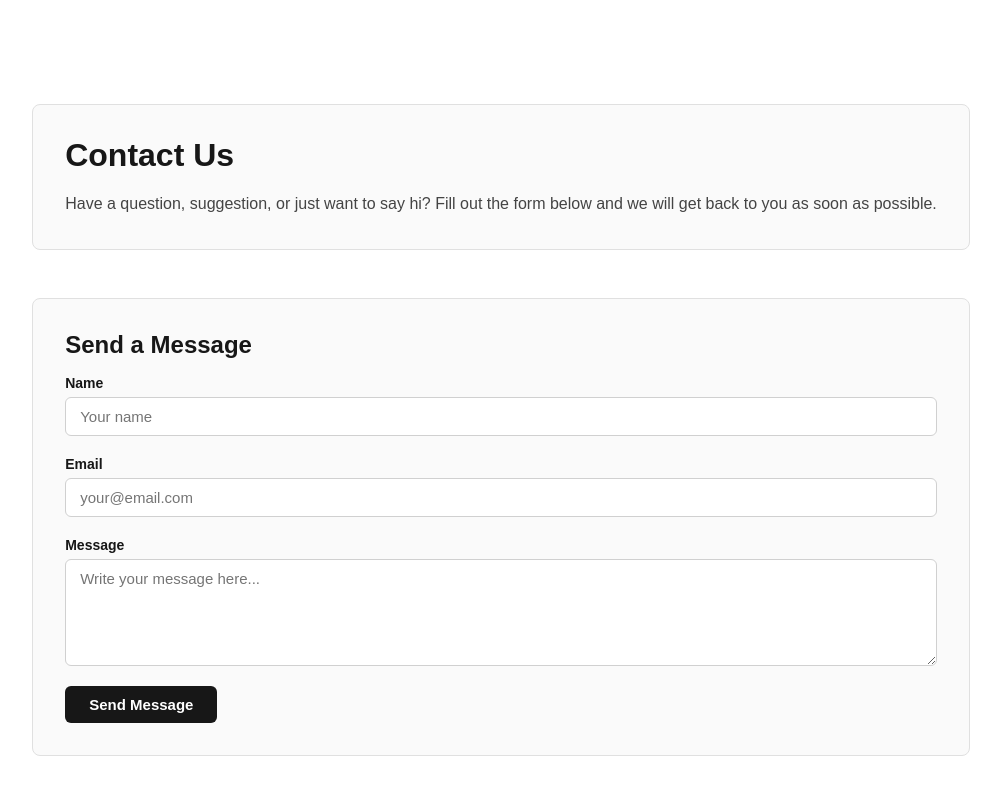
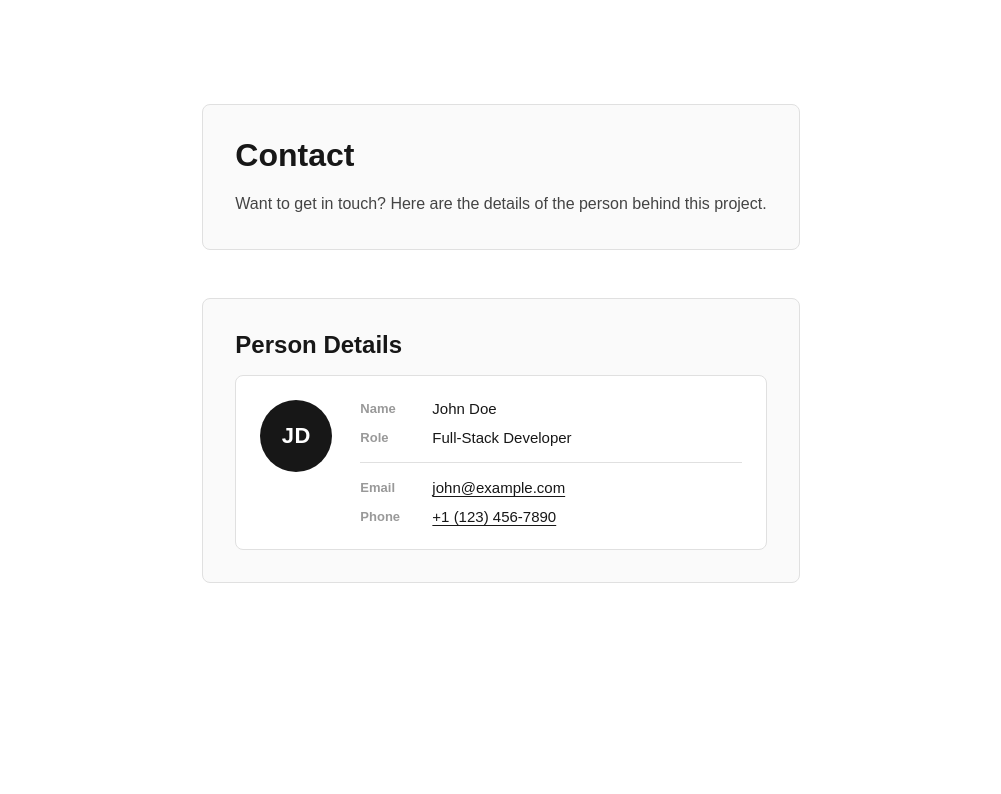
Before and after one commit to karimisdm/next.js-crash-course, a Next.js app: page /contact in a window 1280 px wide. Shown: the top 794 px of the page, without its empty margins (139-1140 px from the left). Built offline with nearby package versions, Linux system fonts and the light colour scheme.

Commit message:
Updated Contact page

```diff
--- a/app/contact/page.js
+++ b/app/contact/page.js
@@ -4,56 +4,41 @@ export default function Contact() {
   return (
     <main className={styles.container}>
       <section className={styles.section}>
-        <h1 className={styles.title}>Contact Us</h1>
+        <h1 className={styles.title}>Contact</h1>
         <p className={styles.text}>
-          Have a question, suggestion, or just want to say hi? Fill out the form
-          below and we will get back to you as soon as possible.
+          Want to get in touch? Here are the details of the person behind this
+          project.
         </p>
       </section>
 
       <section className={styles.section}>
-        <h2 className={styles.subtitle}>Send a Message</h2>
-        <form className={styles.form}>
-          <div className={styles.field}>
-            <label className={styles.label} htmlFor="name">
-              Name
-            </label>
-            <input
-              className={styles.input}
-              type="text"
-              id="name"
-              name="name"
-              placeholder="Your name"
-            />
+        <h2 className={styles.subtitle}>Person Details</h2>
+        <div className={styles.card}>
+          <div className={styles.avatar}>JD</div>
+          <div className={styles.info}>
+            <div className={styles.row}>
+              <span className={styles.rowLabel}>Name</span>
+              <span className={styles.rowValue}>John Doe</span>
+            </div>
+            <div className={styles.row}>
+              <span className={styles.rowLabel}>Role</span>
+              <span className={styles.rowValue}>Full-Stack Developer</span>
+            </div>
+            <div className={styles.divider} />
+            <div className={styles.row}>
+              <span className={styles.rowLabel}>Email</span>
+              <a className={styles.rowLink} href="mailto:john@example.com">
+                john@example.com
+              </a>
+            </div>
+            <div className={styles.row}>
+              <span className={styles.rowLabel}>Phone</span>
+              <a className={styles.rowLink} href="tel:+11234567890">
+                +1 (123) 456-7890
+              </a>
+            </div>
           </div>
-          <div className={styles.field}>
-            <label className={styles.label} htmlFor="email">
-              Email
-            </label>
-            <input
-              className={styles.input}
-              type="email"
-              id="email"
-              name="email"
-              placeholder="your@email.com"
-            />
-          </div>
-          <div className={styles.field}>
-            <label className={styles.label} htmlFor="message">
-              Message
-            </label>
-            <textarea
-              className={styles.textarea}
-              id="message"
-              name="message"
-              rows={5}
-              placeholder="Write your message here..."
-            />
-          </div>
-          <button className={styles.button} type="submit">
-            Send Message
-          </button>
-        </form>
+        </div>
       </section>
     </main>
   );
--- a/app/contact/page.module.css
+++ b/app/contact/page.module.css
@@ -35,58 +35,72 @@
   color: #444;
 }
 
-.form {
+.card {
+  display: flex;
+  align-items: flex-start;
+  gap: 28px;
+  padding: 24px;
+  border-radius: 8px;
+  border: 1px solid #e0e0e0;
+  background-color: #fff;
+}
+
+.avatar {
+  flex-shrink: 0;
+  width: 72px;
+  height: 72px;
+  border-radius: 50%;
+  background-color: var(--foreground);
+  color: var(--background);
+  font-size: 22px;
+  font-weight: 700;
+  display: flex;
+  align-items: center;
+  justify-content: center;
+  letter-spacing: 0.03em;
+}
+
+.info {
   display: flex;
   flex-direction: column;
-  gap: 20px;
+  gap: 12px;
+  flex: 1;
 }
 
-.field {
+.row {
   display: flex;
-  flex-direction: column;
-  gap: 6px;
+  align-items: center;
+  gap: 12px;
 }
 
-.label {
-  font-size: 14px;
+.rowLabel {
+  width: 60px;
+  font-size: 13px;
   font-weight: 600;
+  color: #999;
+  flex-shrink: 0;
+}
+
+.rowValue {
+  font-size: 15px;
   color: var(--foreground);
 }
 
-.input,
-.textarea {
+.rowLink {
   font-size: 15px;
-  padding: 10px 14px;
-  border-radius: 6px;
-  border: 1px solid #d0d0d0;
-  background-color: #fff;
   color: var(--foreground);
-  outline: none;
-  transition: border-color 0.15s;
-  font-family: inherit;
-  resize: vertical;
+  text-decoration: underline;
+  text-underline-offset: 3px;
 }
 
-.input:focus,
-.textarea:focus {
-  border-color: #555;
+.rowLink:hover {
+  opacity: 0.7;
 }
 
-.button {
-  align-self: flex-start;
-  padding: 10px 24px;
-  font-size: 15px;
-  font-weight: 600;
-  border-radius: 6px;
-  border: none;
-  background-color: var(--foreground);
-  color: var(--background);
-  cursor: pointer;
-  transition: opacity 0.15s;
-}
-
-.button:hover {
-  opacity: 0.8;
+.divider {
+  height: 1px;
+  background-color: #e0e0e0;
+  margin: 4px 0;
 }
 
 @media (prefers-color-scheme: dark) {
@@ -99,16 +113,13 @@
     color: #aaa;
   }
 
-  .input,
-  .textarea {
+  .card {
     background-color: #1a1a1a;
     border-color: #2a2a2a;
-    color: #e0e0e0;
   }
 
-  .input:focus,
-  .textarea:focus {
-    border-color: #888;
+  .divider {
+    background-color: #2a2a2a;
   }
 }
 
@@ -125,8 +136,18 @@
     padding: 20px;
   }
 
-  .button {
-    align-self: stretch;
+  .card {
+    flex-direction: column;
+    align-items: center;
     text-align: center;
   }
+
+  .row {
+    flex-direction: column;
+    gap: 2px;
+  }
+
+  .rowLabel {
+    width: auto;
+  }
 }
```
